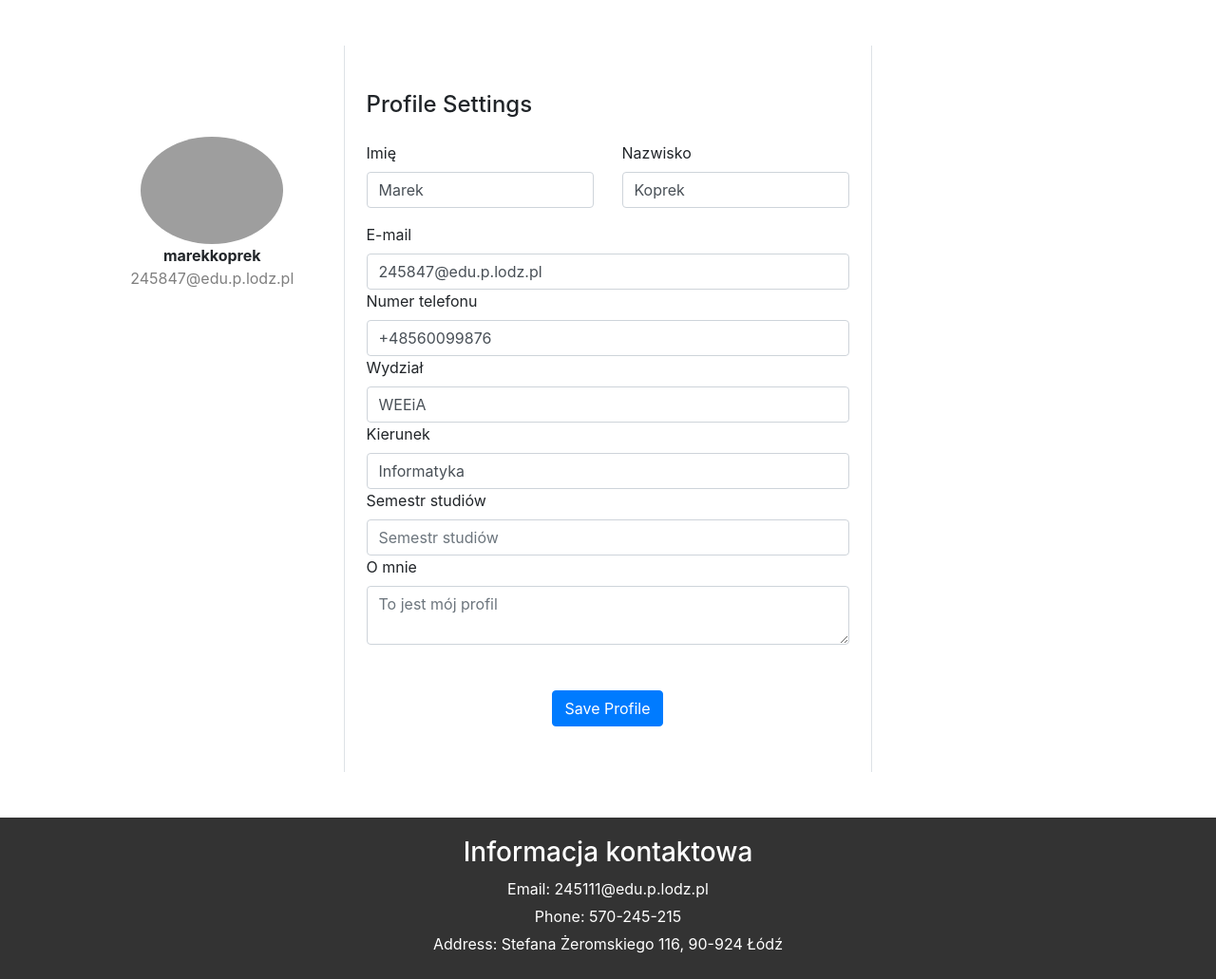
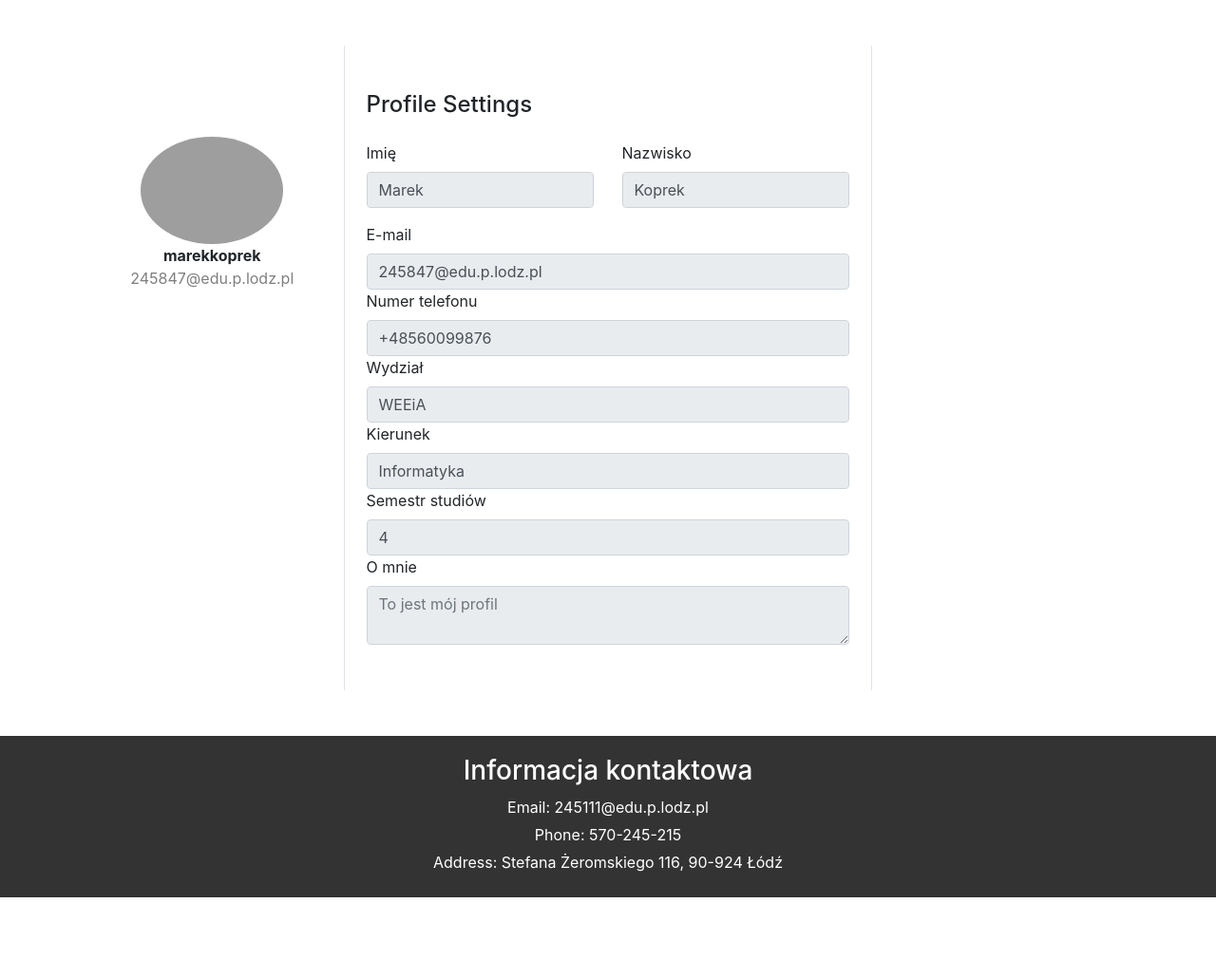
Before and after one commit to MarekKoprek/WCPL, a Django app: a page that uses main/templates/main/profile_home.html in a window 1280 px wide. Shown: the part 126-1157 px from the top of the page at 95% size. After the commit the page ends 1071 px from the top, so only its background shows below. Run offline with Django 5.2, Linux system fonts and the light colour scheme; data comes from the database, SQL or seed files in the repository; both versions use the stored data as it was after the commit; some libraries are stand-ins or nearby versions; grey boxes are pictures that could not be loaded.

Commit message:
Upgraded profile page

```diff
--- a/main/templates/main/profile_home.html
+++ b/main/templates/main/profile_home.html
@@ -16,8 +16,8 @@ active
                 <div class="col-md-3 border-right">
                     <div class="d-flex flex-column align-items-center text-center p-3 py-5">
                         <img class="rounded-circle mt-5" width="150px" src="https://st3.depositphotos.com/15648834/17930/v/600/depositphotos_179308454-stock-illustration-unknown-person-silhouette-glasses-profile.jpg">
-                        <span class="font-weight-bold">{{ user.username }}</span>
-                        <span class="text-black-50">{{ user.email }}</span>
+                        <span class="font-weight-bold">{{ userInfo.username }}</span>
+                        <span class="text-black-50">{{ userInfo.email }}</span>
                     </div>
                 </div>
                 <div class="col-md-6 border-right">
@@ -26,18 +26,20 @@ active
                             <h4 class="text-right">Profile Settings</h4>
                         </div>
                         <div class="row mt-2">
-                            <div class="col-md-6"><label class="labels">Imię</label><input type="text" class="form-control" placeholder="Imię" value="{{ user.first_name }}"></div>
-                            <div class="col-md-6"><label class="labels">Nazwisko</label><input type="text" class="form-control" value="{{ user.last_name }}" placeholder="Nazwisko"></div>
+                            <div class="col-md-6"><label class="labels">Imię</label><input type="text" class="form-control" placeholder="Imię" value="{{ userInfo.first_name }}" {% if userCurrent.username != userInfo.username %} disabled {% endif %}></div>
+                            <div class="col-md-6"><label class="labels">Nazwisko</label><input type="text" class="form-control" value="{{ userInfo.last_name }}" placeholder="Nazwisko"  {% if userCurrent.username != userInfo.username %} disabled {% endif %}></div>
                         </div>
                         <div class="row mt-3">
-                            <div class="col-md-12"><label class="labels">E-mail</label><input type="text" class="form-control" placeholder="E-mail" value="{{ user.email }}"></div>
-                            <div class="col-md-12"><label class="labels">Numer telefonu</label><input type="text" class="form-control" placeholder="Numer telefonu" value="{{ profile.phone_number }}"></div>
-                            <div class="col-md-12"><label class="labels">Wydział</label><input type="text" class="form-control" placeholder="Wydział" value="{{ profile.faculty }}"></div>
-                            <div class="col-md-12"><label class="labels">Kierunek</label><input type="text" class="form-control" placeholder="Kierunek" value="{{ profile.course }}"></div>
-                            <div class="col-md-12"><label class="labels">Semestr studiów</label><input type="text" class="form-control" placeholder="Semestr studiów" value="{{ profile.semestr }}"></div>
-                            <div class="col-md-12"><label class="labels">O mnie</label><textarea type="text" class="form-control" placeholder="{{ profile.bio }}"></textarea></div>
+                            <div class="col-md-12"><label class="labels">E-mail</label><input type="text" class="form-control" placeholder="E-mail" value="{{ userInfo.email }}"  {% if userCurrent.username != userInfo.username %} disabled {% endif %}></div>
+                            <div class="col-md-12"><label class="labels">Numer telefonu</label><input type="text" class="form-control" placeholder="Numer telefonu" value="{{ profile.phone_number }}"  {% if userCurrent.username != userInfo.username %} disabled {% endif %}></div>
+                            <div class="col-md-12"><label class="labels">Wydział</label><input type="text" class="form-control" placeholder="Wydział" value="{{ profile.faculty }}"  {% if userCurrent.username != userInfo.username %} disabled {% endif %}></div>
+                            <div class="col-md-12"><label class="labels">Kierunek</label><input type="text" class="form-control" placeholder="Kierunek" value="{{ profile.course }}"  {% if userCurrent.username != userInfo.username %} disabled {% endif %}></div>
+                            <div class="col-md-12"><label class="labels">Semestr studiów</label><input type="text" class="form-control" placeholder="Semestr studiów" value="{{ profile.semester }}"  {% if userCurrent.username != userInfo.username %} disabled {% endif %}></div>
+                            <div class="col-md-12"><label class="labels">O mnie</label><textarea type="text" class="form-control" placeholder="{{ profile.bio }}"  {% if userCurrent.username != userInfo.username %} disabled {% endif %}></textarea></div>
                         </div>
+                        {% if userCurrent.username == userInfo.username %}
                         <div class="mt-5 text-center"><button class="btn btn-primary profile-button" type="button">Save Profile</button></div>
+                        {% endif %}
                     </div>
                 </div>
             </div>
--- a/main/views.py
+++ b/main/views.py
@@ -4,11 +4,13 @@ from .models import Profile, Event
 
 
 def profileHome(request, username):
-    user = get_object_or_404(User, username=username)
-    profile = get_object_or_404(Profile, user=user)
+    userInfo = get_object_or_404(User, username=username)
+    profile = get_object_or_404(Profile, user=userInfo)
+    userCurrent = request.user
     context = {
-        'user' : user,
-        'profile' : profile
+        'userInfo' : userInfo,
+        'profile' : profile,
+        'userCurrent' : userCurrent
     }
 
     return render(request, 'main/profile_home.html', context)
```
Also changed, not shown: main/forms.py (added, +13 -0 lines), db.sqlite3.
